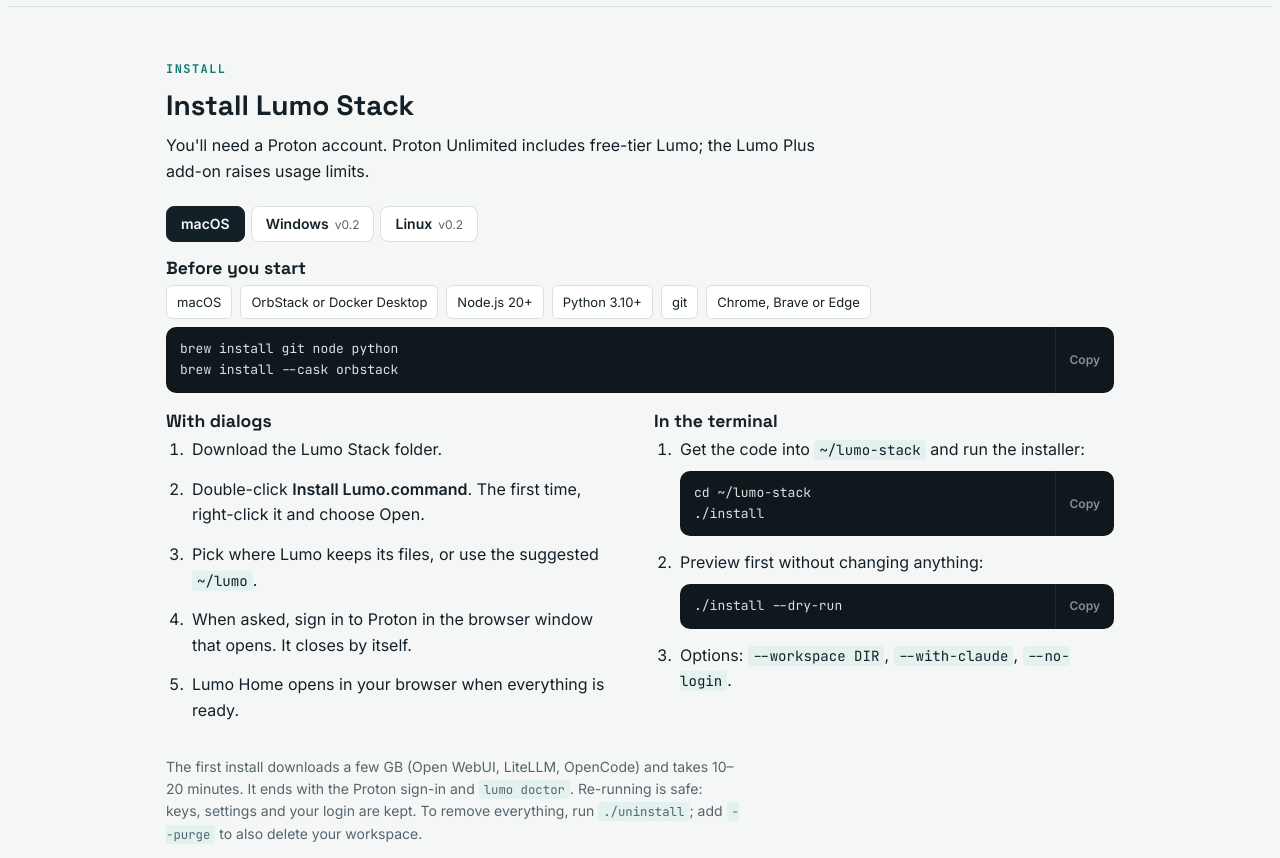
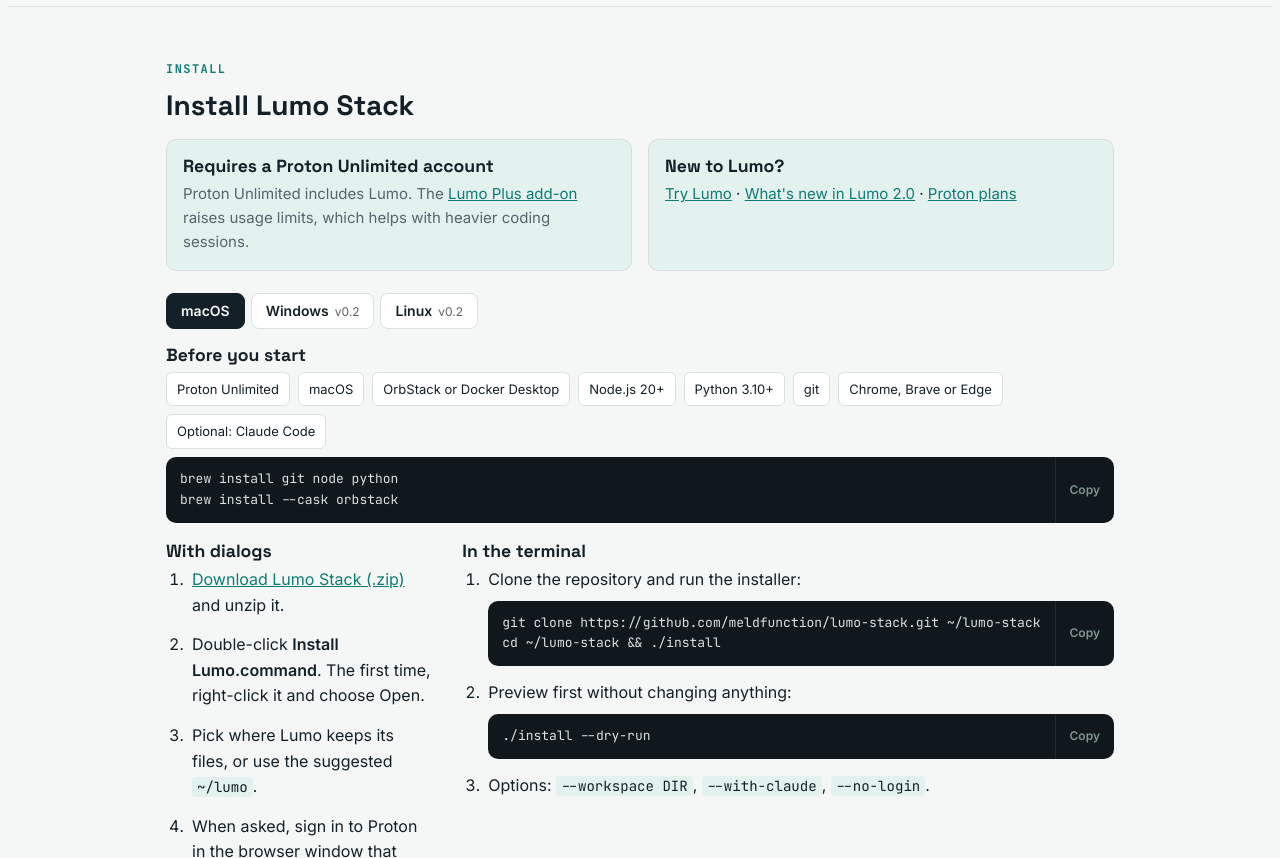
Before and after one commit to meldfunction/lumo-stack, a plain HTML site: page docs/index.html in a window 1280 px wide. Shown: the part 3140-3998 px from the top of the page. Drawn offline with Linux system fonts and the light colour scheme.

Commit message:
Add prerequisites (Proton Unlimited, Lumo links) and real download/clone links
Co-Authored-By: Claude Opus 5.5 <noreply@anthropic.com>

```diff
--- a/docs/index.html
+++ b/docs/index.html
@@ -107,6 +107,11 @@
   .copy:hover { color: var(--term-ink); }
   .req { display: flex; flex-wrap: wrap; gap: 8px; }
   .req span { font-size: 13px; padding: 6px 10px; border-radius: 6px; background: var(--surface); border: 1px solid var(--line); }
+  .prereq { display: grid; grid-template-columns: 1fr 1fr; gap: 16px; margin-top: 18px; }
+  .prereq > div { padding: 16px; border-radius: 10px; background: var(--accent-soft); border: 1px solid var(--line); min-width: 0; }
+  .prereq p { font-size: 15px; color: var(--muted); }
+  .prereq .links { color: var(--ink); }
+  @media (max-width: 820px) { .prereq { grid-template-columns: 1fr; } }
   .soonbox { background: var(--surface); border: 1px dashed var(--line); border-radius: 12px; padding: 20px; }
   .soonbox ul { margin: 10px 0 0; padding-left: 20px; color: var(--muted); }
 
@@ -285,7 +290,16 @@
     <div class="wrap">
       <div class="eyebrow">Install</div>
       <h2>Install Lumo Stack</h2>
-      <p>You'll need a Proton account. Proton Unlimited includes free-tier Lumo; the Lumo Plus add-on raises usage limits.</p>
+      <div class="prereq">
+        <div>
+          <h3>Requires a Proton Unlimited account</h3>
+          <p>Proton Unlimited includes Lumo. The <a href="https://proton.me/support/proton-add-ons" target="_blank" rel="noopener">Lumo Plus add-on</a> raises usage limits, which helps with heavier coding sessions.</p>
+        </div>
+        <div>
+          <h3>New to Lumo?</h3>
+          <p class="links"><a href="https://lumo.proton.me" target="_blank" rel="noopener">Try Lumo</a> · <a href="https://proton.me/blog/lumo-2" target="_blank" rel="noopener">What's new in Lumo 2.0</a> · <a href="https://proton.me/support/upgrading-to-new-proton-plan" target="_blank" rel="noopener">Proton plans</a></p>
+        </div>
+      </div>
       <div class="tabs" role="tablist" aria-label="Platform">
         <button class="tab" role="tab" id="t-mac" aria-selected="true" aria-controls="p-mac">macOS</button>
         <button class="tab" role="tab" id="t-win" aria-selected="false" aria-controls="p-soon">Windows<span class="s">v0.2</span></button>
@@ -296,7 +310,7 @@
         <div>
           <h3>Before you start</h3>
           <div class="req">
-            <span>macOS</span><span>OrbStack or Docker Desktop</span><span>Node.js 20+</span><span>Python 3.10+</span><span>git</span><span>Chrome, Brave or Edge</span>
+            <span>Proton Unlimited</span><span>macOS</span><span>OrbStack or Docker Desktop</span><span>Node.js 20+</span><span>Python 3.10+</span><span>git</span><span>Chrome, Brave or Edge</span><span>Optional: Claude Code</span>
           </div>
           <div class="code"><pre>brew install git node python
 brew install --cask orbstack</pre><button class="copy" type="button">Copy</button></div>
@@ -305,7 +319,7 @@ brew install --cask orbstack</pre><button class="copy" type="button">Copy</butto
           <div>
             <h3>With dialogs</h3>
             <ol class="steps">
-              <li>Download the Lumo Stack folder.</li>
+              <li><a href="https://github.com/meldfunction/lumo-stack/archive/refs/heads/main.zip" target="_blank" rel="noopener">Download Lumo Stack (.zip)</a> and unzip it.</li>
               <li>Double-click <strong>Install Lumo.command</strong>. The first time, right-click it and choose Open.</li>
               <li>Pick where Lumo keeps its files, or use the suggested <code>~/lumo</code>.</li>
               <li>When asked, sign in to Proton in the browser window that opens. It closes by itself.</li>
@@ -315,9 +329,9 @@ brew install --cask orbstack</pre><button class="copy" type="button">Copy</butto
           <div>
             <h3>In the terminal</h3>
             <ol class="steps">
-              <li>Get the code into <code>~/lumo-stack</code> and run the installer:
-                <div class="code"><pre>cd ~/lumo-stack
-./install</pre><button class="copy" type="button">Copy</button></div></li>
+              <li>Clone the repository and run the installer:
+                <div class="code"><pre>git clone https://github.com/meldfunction/lumo-stack.git ~/lumo-stack
+cd ~/lumo-stack && ./install</pre><button class="copy" type="button">Copy</button></div></li>
               <li>Preview first without changing anything:
                 <div class="code"><pre>./install --dry-run</pre><button class="copy" type="button">Copy</button></div></li>
               <li>Options: <code>--workspace DIR</code>, <code>--with-claude</code>, <code>--no-login</code>.</li>
@@ -357,7 +371,7 @@ brew install --cask orbstack</pre><button class="copy" type="button">Copy</butto
 </main>
 
 <footer>
-  <div class="wrap">Lumo Stack v0.1.0. Built on <a href="https://github.com/ZeroTricks/lumo-tamer" target="_blank" rel="noopener">lumo-tamer</a>, LiteLLM, OpenCode and Open WebUI. Not affiliated with Proton AG.</div>
+  <div class="wrap">Lumo Stack v0.1.0 · <a href="https://github.com/meldfunction/lumo-stack" target="_blank" rel="noopener">Source on GitHub</a>. Built on <a href="https://github.com/ZeroTricks/lumo-tamer" target="_blank" rel="noopener">lumo-tamer</a>, LiteLLM, OpenCode and Open WebUI. Not affiliated with Proton AG.</div>
 </footer>
 
 <script>
```
Also changed, not shown: 1 other file.
